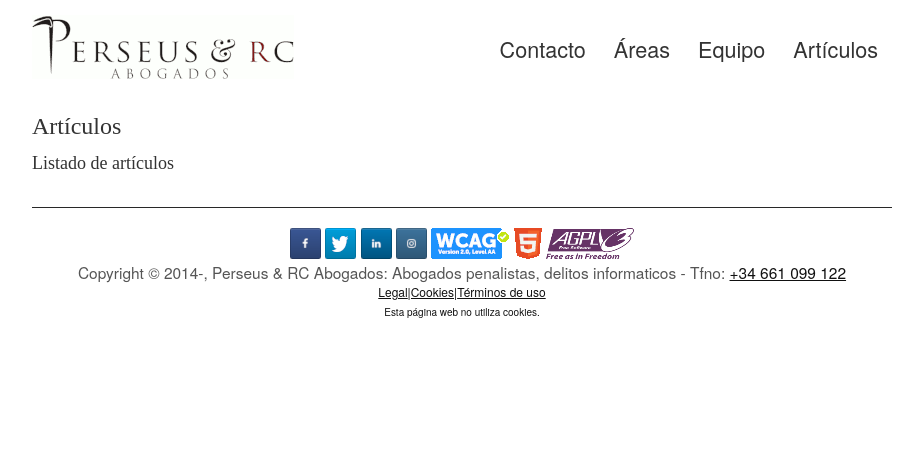
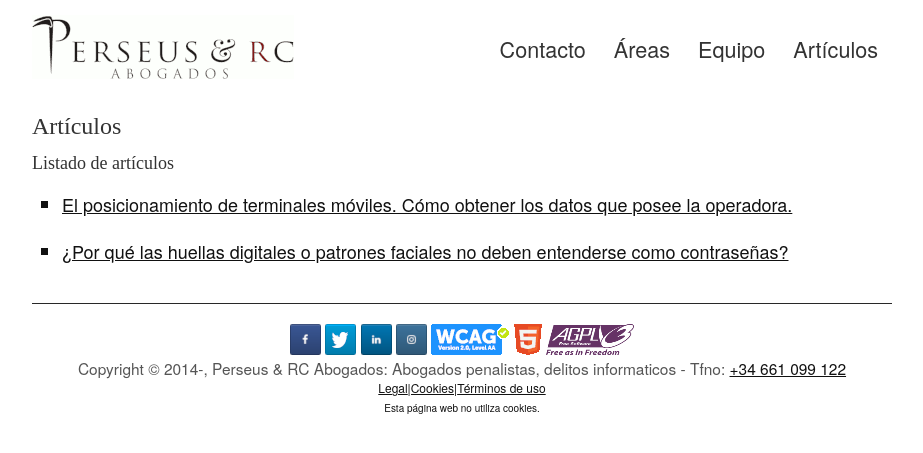
Before and after one commit to streaming10/perseusnew, a Jekyll site: the page built from articulos.md, in a window 1280 px wide. Shown: the top 453 px of the page, without its empty margins (158-1081 px from the left). Built offline with Jekyll 4.4.1, drawn with Linux system fonts in a browser that asks for light colours; some web fonts are replaced; our own code applies the rules of GitHub Pages for plain Markdown files.

Commit message:
Update articulos.md

```diff
--- a/articulos.md
+++ b/articulos.md
@@ -1,2 +1,7 @@
 # Artículos
 ## Listado de artículos
+
+
+1. [El posicionamiento de terminales móviles. Cómo obtener los datos que posee la operadora.](https://perseusyrcabogados.com/blog/El-posicionamiento-de-terminales-m%C3%B3viles.-C%C3%B3mo-obtener-los-datos-que-posee-la-operadora.md "El posicionamiento de terminales móviles. Cómo obtener los datos que posee la operadora.")
+
+2. [¿Por qué las huellas digitales o patrones faciales no deben entenderse como contraseñas?](https://perseusyrcabogados.com/blob/%C2%BFPor-qu%C3%A9-las-huellas-digitales-o-patrones-faciales-no-deben-entenderse-como-contrase%C3%B1as%3F.md "¿Por qué las huellas digitales o patrones faciales no deben entenderse como contraseñas?")
```
